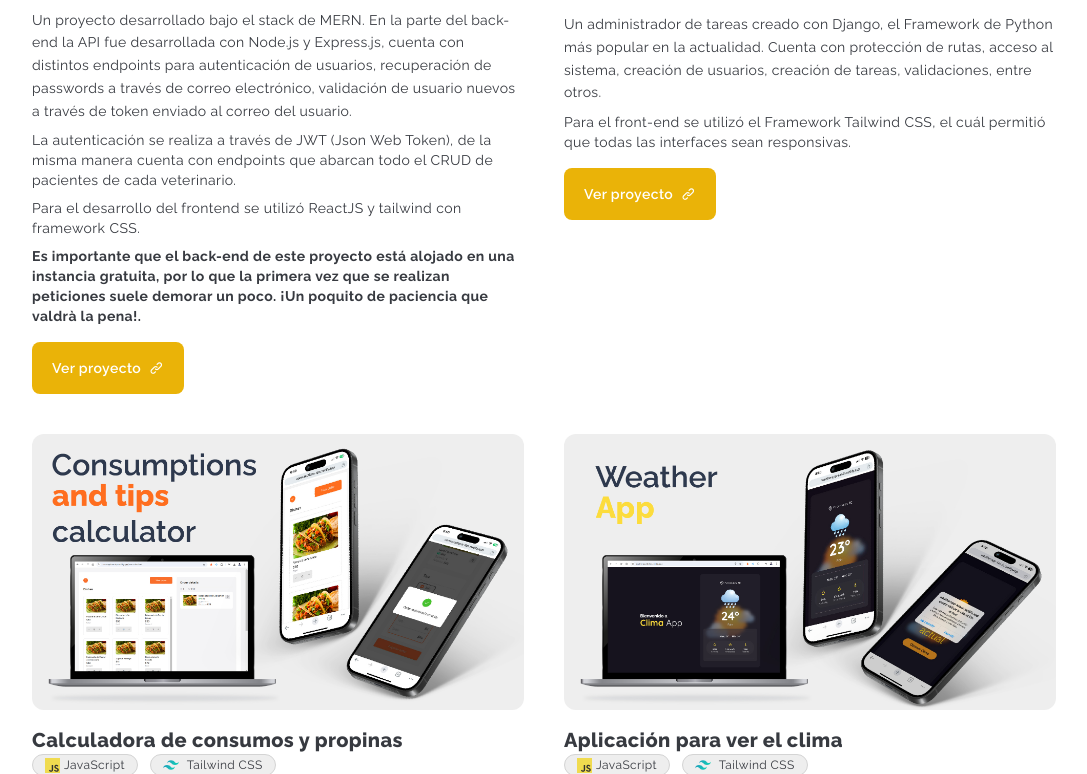
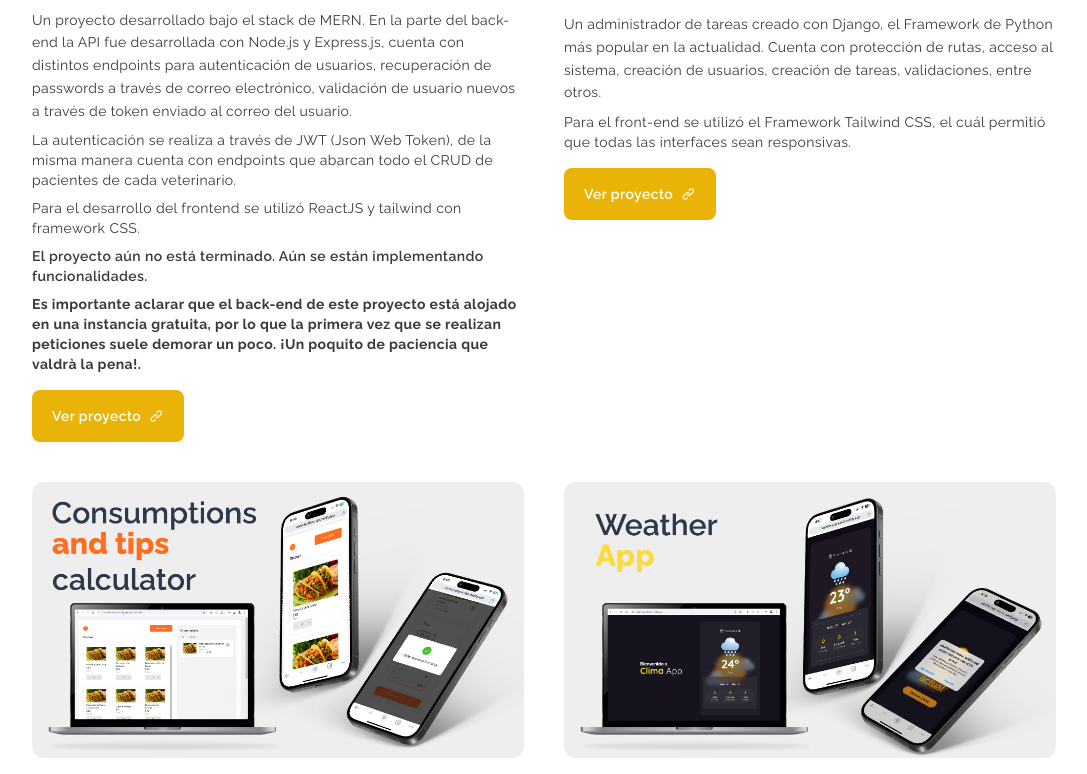
Before and after one commit to kelvincedcas/portfolio, a Django app: page / in a window 1280 px wide. Shown: the part 3234-4008 px from the top of the page, without its empty margins (96-1183 px from the left). Run offline with Django 5.2, Linux system fonts and the light colour scheme; style sheets or scripts are compiled from the project's sources; some libraries are stand-ins or nearby versions.

Commit message:
new project2

```diff
--- a/core/templates/core/portfolio.html
+++ b/core/templates/core/portfolio.html
@@ -54,7 +54,8 @@
                         <p class="leading-relaxed tracking-wide">Un proyecto desarrollado bajo el stack de MERN. En la parte del back-end la API fue desarrollada con Node.js y Express.js, cuenta con distintos endpoints para autenticación de usuarios, recuperación de passwords a través de correo electrónico, validación de usuario nuevos a través de token enviado al correo del usuario.</p>
                         <p>La autenticación se realiza a través de JWT (Json Web Token), de la misma manera cuenta con endpoints que abarcan todo el CRUD de pacientes de cada veterinario.</p>
                         <p>Para el desarrollo del frontend se utilizó ReactJS y tailwind con framework CSS.</p>
-                        <p class="font-bold">Es importante que el back-end de este proyecto está alojado en una instancia gratuita, por lo que la primera vez que se realizan peticiones suele demorar un poco. ¡Un poquito de paciencia que valdrà la pena!.</p>
+                        <p class="font-semibold">El proyecto aún no está terminado. Aún se están implementando funcionalidades.</p>
+                        <p class="font-bold">Es importante aclarar que el back-end de este proyecto está alojado en una instancia gratuita, por lo que la primera vez que se realizan peticiones suele demorar un poco. ¡Un poquito de paciencia que valdrà la pena!.</p>
                     </div>
                     <div class="flex gap-4 text-sm font-semibold">
                         <a class="bg-primary text-white py-4 px-5 rounded-lg inline-flex gap-2 items-center justify-center hover:bg-yellow-600 transition-colors" href="https://consumptions-tips.netlify.app/" target="_blank">
```
